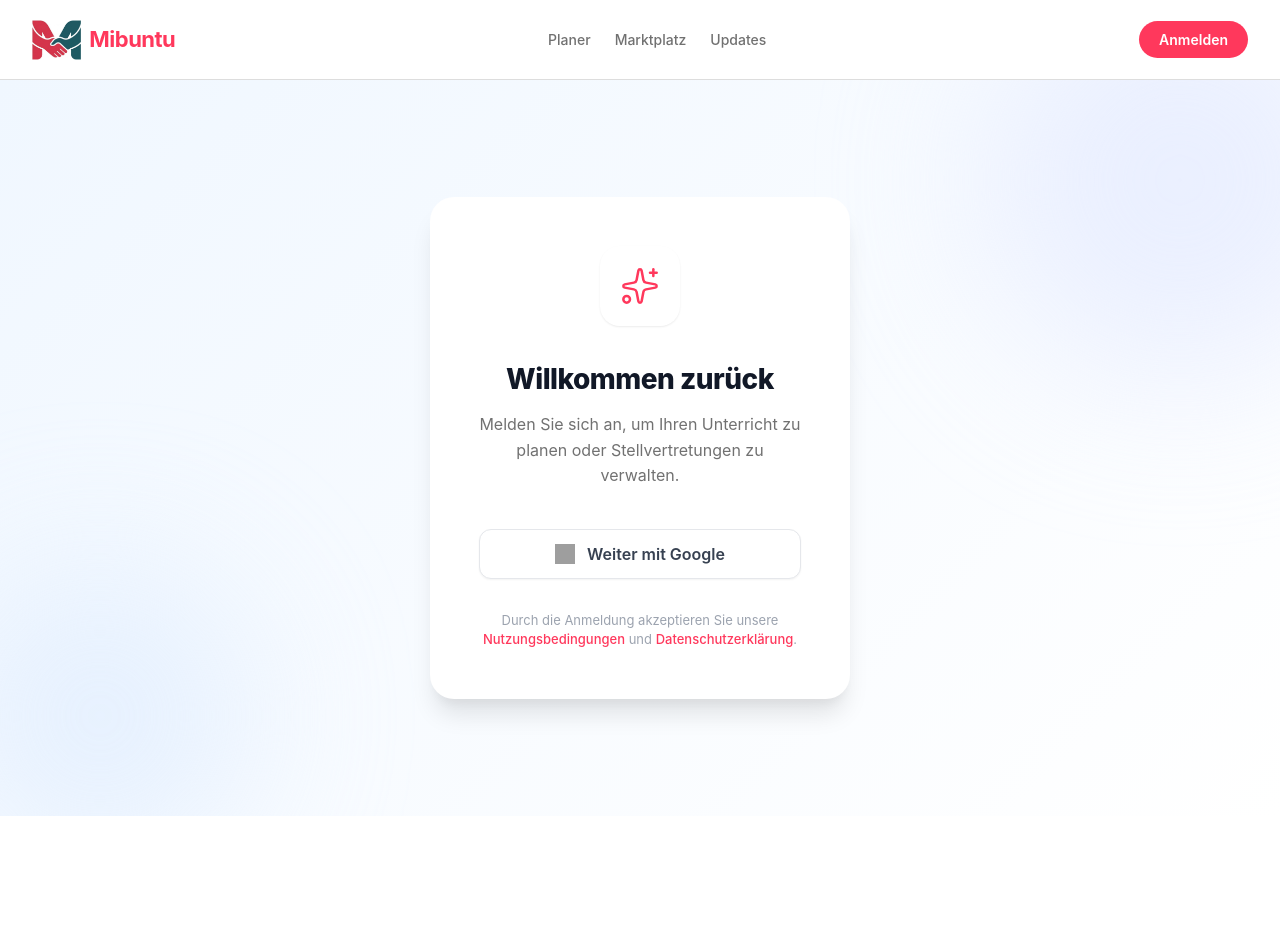
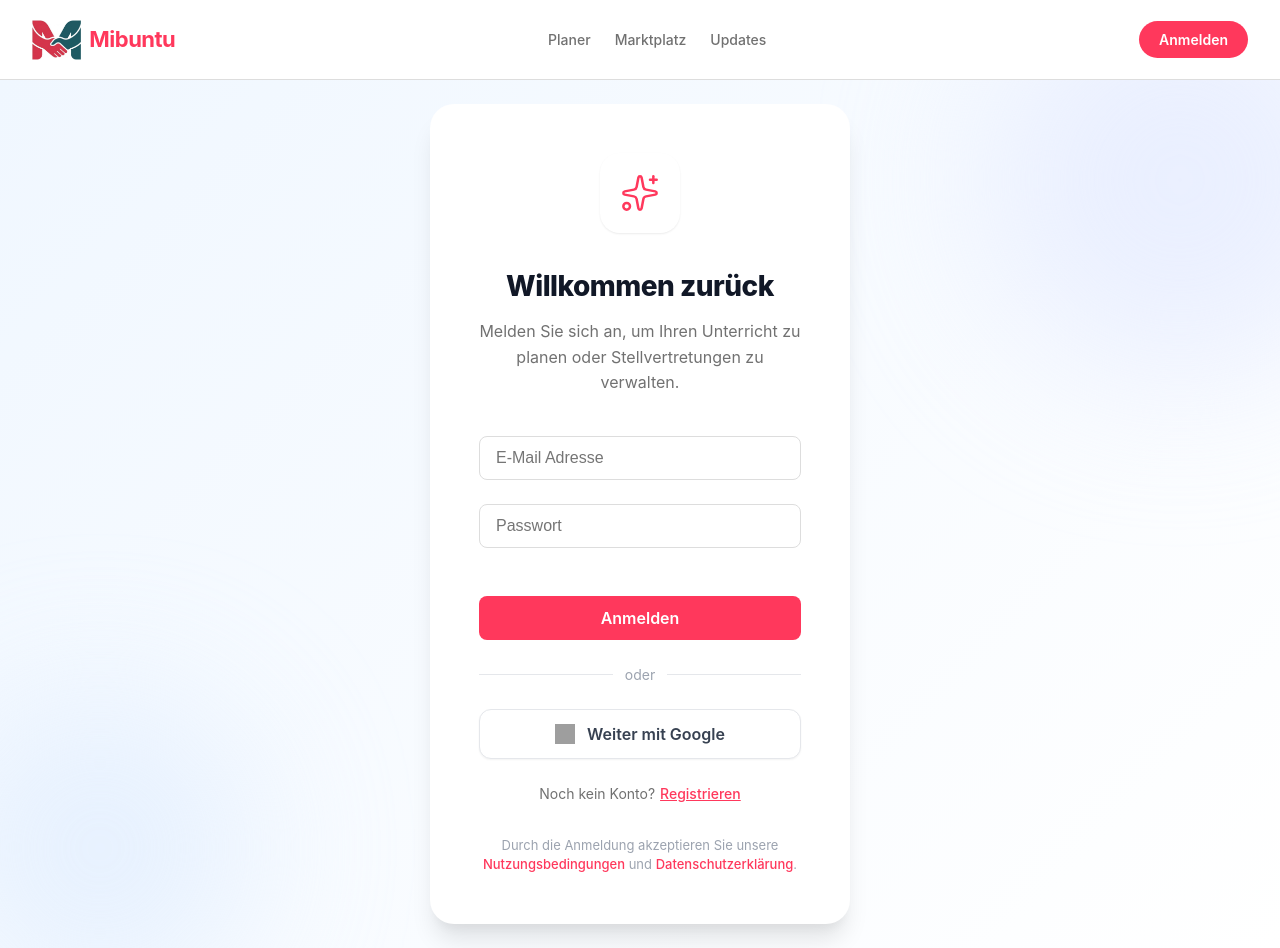
Before and after one commit to voellmy42/mibuntu, a React (Vite) app in the folder frontend/: page /login in a window 1280 px wide. Before the commit the page ends 816 px from the top, so only its background shows below. Built offline with nearby package versions, Linux system fonts and the light colour scheme; no server answers; grey boxes are pictures that could not be loaded.

Commit message:
payment fix

```diff
--- a/frontend/src/context/AuthContext.tsx
+++ b/frontend/src/context/AuthContext.tsx
@@ -4,7 +4,9 @@ import {
     GoogleAuthProvider,
     signInWithPopup,
     signOut,
-    onAuthStateChanged
+    onAuthStateChanged,
+    signInWithEmailAndPassword,
+    createUserWithEmailAndPassword
 } from 'firebase/auth';
 import { doc, getDoc, collection, query, where, getDocs } from 'firebase/firestore';
 import { auth, db } from '../firebase';
@@ -15,6 +17,8 @@ interface AuthContextType {
     userProfile: UserProfile | null;
     loading: boolean;
     signInWithGoogle: () => Promise<void>;
+    loginWithEmail: (email: string, password: string) => Promise<void>;
+    registerWithEmail: (email: string, password: string) => Promise<void>;
     logout: () => Promise<void>;
     refreshProfile: (optimisticData?: UserProfile) => Promise<void>;
 }
@@ -111,6 +115,24 @@ export const AuthProvider: React.FC<{ children: React.ReactNode }> = ({ children
         }
     };
 
+    const loginWithEmail = async (email: string, password: string) => {
+        try {
+            await signInWithEmailAndPassword(auth, email, password);
+        } catch (error) {
+            console.error("Error signing in with Email:", error);
+            throw error;
+        }
+    };
+
+    const registerWithEmail = async (email: string, password: string) => {
+        try {
+            await createUserWithEmailAndPassword(auth, email, password);
+        } catch (error) {
+            console.error("Error registering with Email:", error);
+            throw error;
+        }
+    };
+
     const logout = async () => {
         try {
             await signOut(auth);
@@ -136,6 +158,8 @@ export const AuthProvider: React.FC<{ children: React.ReactNode }> = ({ children
         userProfile,
         loading,
         signInWithGoogle,
+        loginWithEmail,
+        registerWithEmail,
         logout,
         refreshProfile
     };
--- a/frontend/src/pages/Login.tsx
+++ b/frontend/src/pages/Login.tsx
@@ -1,28 +1,60 @@
-import React, { useEffect } from 'react';
+import React, { useEffect, useState } from 'react';
 import { useNavigate } from 'react-router-dom';
 import { useAuth } from '../context/AuthContext';
 import { Sparkles } from 'lucide-react';
 import '../styles/Login.css';
 
 const Login: React.FC = () => {
-    const { signInWithGoogle, currentUser } = useAuth();
+    const { signInWithGoogle, loginWithEmail, registerWithEmail, currentUser } = useAuth();
     const navigate = useNavigate();
+
+    const [isRegistering, setIsRegistering] = useState(false);
+    const [email, setEmail] = useState('');
+    const [password, setPassword] = useState('');
+    const [error, setError] = useState('');
+    const [loading, setLoading] = useState(false);
 
     useEffect(() => {
         if (currentUser) {
-            // Check handled by Home or ProtectedRoute usually, but if user landed here explicitly:
-            // If they have a role, go to planner, else onboarding.
-            // But we can't check role easily here without context drill-down waiting.
-            // Safest: go to /onboarding, which redirects to /planner if complete.
             navigate('/onboarding');
         }
     }, [currentUser, navigate]);
 
-    const handleLogin = async () => {
+    const handleGoogleLogin = async () => {
         try {
+            setError('');
             await signInWithGoogle();
-        } catch (error) {
+        } catch (error: any) {
             console.error("Failed to sign in", error);
+            setError('Google Anmeldung fehlgeschlagen.');
+        }
+    };
+
+    const handleEmailAuth = async (e: React.FormEvent) => {
+        e.preventDefault();
+        setError('');
+        setLoading(true);
+
+        try {
+            if (isRegistering) {
+                await registerWithEmail(email, password);
+            } else {
+                await loginWithEmail(email, password);
+            }
+            // Navigation handled by useEffect
+        } catch (err: any) {
+            console.error("Auth error:", err);
+            let msg = 'Ein Fehler ist aufgetreten.';
+            if (err.code === 'auth/invalid-credential' || err.code === 'auth/user-not-found' || err.code === 'auth/wrong-password') {
+                msg = 'E-Mail oder Passwort falsch.';
+            } else if (err.code === 'auth/email-already-in-use') {
+                msg = 'Diese E-Mail wird bereits verwendet.';
+            } else if (err.code === 'auth/weak-password') {
+                msg = 'Das Passwort ist zu schwach (min. 6 Zeichen).';
+            }
+            setError(msg);
+        } finally {
+            setLoading(false);
         }
     };
 
@@ -38,24 +70,81 @@ const Login: React.FC = () => {
                 </div>
 
                 <h1 className="login-title">
-                    Willkommen zurück
+                    {isRegistering ? 'Konto erstellen' : 'Willkommen zurück'}
                 </h1>
 
                 <p className="login-subtitle">
-                    Melden Sie sich an, um Ihren Unterricht zu planen oder Stellvertretungen zu verwalten.
+                    {isRegistering
+                        ? 'Erstellen Sie ein Konto, um loszulegen.'
+                        : 'Melden Sie sich an, um Ihren Unterricht zu planen oder Stellvertretungen zu verwalten.'}
                 </p>
 
+                <form onSubmit={handleEmailAuth} className="login-form">
+                    <div className="form-group">
+                        <input
+                            type="email"
+                            className="form-input"
+                            placeholder="E-Mail Adresse"
+                            value={email}
+                            onChange={(e) => setEmail(e.target.value)}
+                            required
+                        />
+                    </div>
+                    <div className="form-group" style={{ marginTop: '12px' }}>
+                        <input
+                            type="password"
+                            className="form-input"
+                            placeholder="Passwort"
+                            value={password}
+                            onChange={(e) => setPassword(e.target.value)}
+                            required
+                            minLength={6}
+                        />
+                    </div>
+
+                    {error && <div className="login-error">{error}</div>}
+
+                    <button
+                        type="submit"
+                        disabled={loading}
+                        className="btn-primary"
+                        style={{ width: '100%', marginTop: '24px', padding: '12px', fontSize: '16px' }}
+                    >
+                        {loading ? 'Laden...' : (isRegistering ? 'Registrieren' : 'Anmelden')}
+                    </button>
+                </form>
+
+                <div className="login-divider">
+                    <span>oder</span>
+                </div>
+
                 <button
-                    onClick={handleLogin}
+                    onClick={handleGoogleLogin}
                     className="login-btn-google"
+                    type="button"
                 >
                     <img
                         src="https://www.gstatic.com/firebasejs/ui/2.0.0/images/auth/google.svg"
                         alt="Google"
                         style={{ width: '20px', height: '20px' }}
                     />
-                    <span>Weiter mit Google</span>
+                    <span>{isRegistering ? 'Registrieren mit Google' : 'Weiter mit Google'}</span>
                 </button>
+
+                <div className="login-toggle">
+                    {isRegistering ? 'Bereits ein Konto?' : 'Noch kein Konto?'}
+                    <button
+                        type="button"
+                        onClick={() => {
+                            setIsRegistering(!isRegistering);
+                            setError('');
+                        }}
+                        className="login-link"
+                        style={{ background: 'none', border: 'none', padding: 0, marginLeft: '5px', textDecoration: 'underline', cursor: 'pointer', fontSize: 'inherit', color: 'var(--color-brand)' }}
+                    >
+                        {isRegistering ? 'Anmelden' : 'Registrieren'}
+                    </button>
+                </div>
 
                 <div className="login-footer">
                     Durch die Anmeldung akzeptieren Sie unsere<br />
--- a/frontend/src/styles/Login.css
+++ b/frontend/src/styles/Login.css
@@ -131,3 +131,54 @@
         font-size: 24px;
     }
 }
+
+.login-form {
+    width: 100%;
+    margin-bottom: 24px;
+    text-align: left;
+}
+
+.login-error {
+    color: #ef4444;
+    font-size: 14px;
+    margin-top: 12px;
+    text-align: center;
+    background-color: #fee2e2;
+    padding: 8px;
+    border-radius: 8px;
+}
+
+.login-divider {
+    display: flex;
+    align-items: center;
+    margin: 24px 0;
+    color: #9ca3af;
+    font-size: 14px;
+    width: 100%;
+}
+
+.login-divider::before,
+.login-divider::after {
+    content: '';
+    flex: 1;
+    height: 1px;
+    background-color: #e5e7eb;
+}
+
+.login-divider span {
+    padding: 0 12px;
+}
+
+.login-toggle {
+    margin-top: 24px;
+    font-size: 14px;
+    color: var(--color-text-secondary);
+}
+
+.form-group {
+    margin-bottom: 16px;
+}
+
+.form-group:last-child {
+    margin-bottom: 0;
+}
```
Also changed, not shown: frontend/src/components/PaywallModal.tsx (+44 -11 lines), 1 other file (tests, documents, lock files or other folders).
